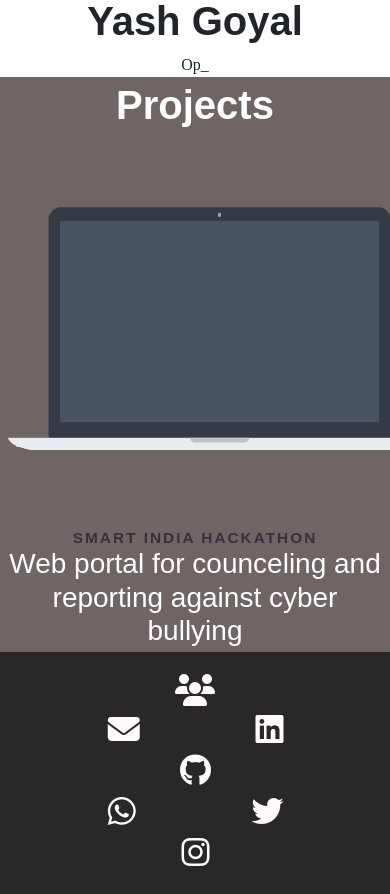
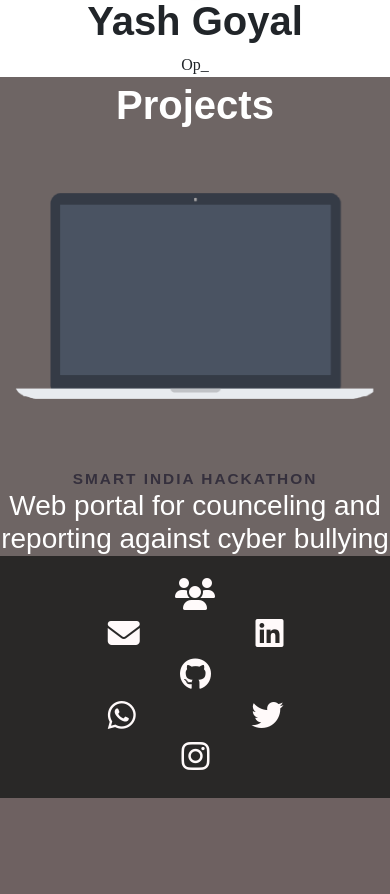
Before and after one commit to yashgoyal2802/YashGoyal2, a PHP site: page / in a window 390 px wide. Shown: the part 192-1086 px from the top of the page. After the commit the page ends 990 px from the top, so only its background shows below. Run offline with PHP 8.4, Linux system fonts and the light colour scheme; some libraries are stand-ins or nearby versions.

Commit message:
responsive

```diff
--- a/css/styles.css
+++ b/css/styles.css
@@ -33,7 +33,8 @@ h6 {
 }
 
 .testimonial-img {
-    margin: 2px;
+    margin: 0px;
+    max-width: 100%;
     padding: 0 1rem 0 1rem;
 }
 
--- a/index.html
+++ b/index.html
@@ -85,9 +85,9 @@
       >
         <h1>Projects</h1>
         <div class="carousel-inner">
-          <div class="carousel-item active container-fluid">
+          <div class="carousel-item active">
             <img
-              class="animate__animated animate__wobble"
+              class="animate__animated animate__wobble testimonial-img"
               src="./assets/laptop.png"
               alt="iPhone"
             />
@@ -98,9 +98,9 @@
               </h2>
             </div>
           </div>
-          <div class="carousel-item container-fluid">
+          <div class="carousel-item">
             <img
-              class="animate__animated animate__wobble"
+              class="animate__animated animate__wobble testimonial-img"
               src="./assets/laptop.png"
               alt="iPad Mini"
             />
```
